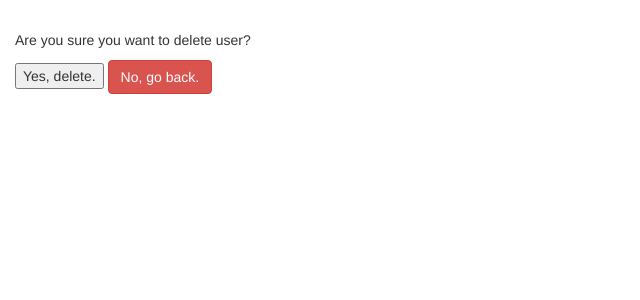
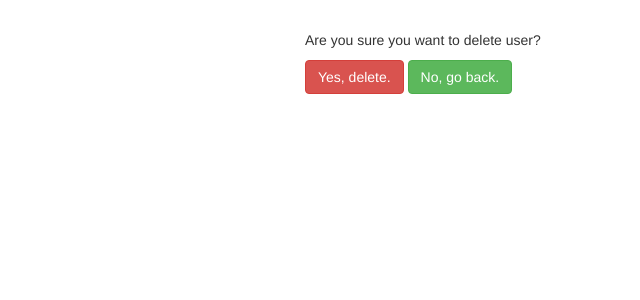
Before and after one commit to malaszowskirepo/MiloProject, a Django app: page /miloapp/delete-user/19 in a window 1280 px wide. Shown: the top 300 px of the page, without its empty margins (0-640 px from the left). Run offline with Django 3.2, Linux system fonts and the light colour scheme; data comes from the database, SQL or seed files in the repository; both versions use the stored data as it was after the commit; some libraries are stand-ins or nearby versions.

Commit message:
final commit

```diff
--- a/MiloApplication/templatetags/user_tags.py
+++ b/MiloApplication/templatetags/user_tags.py
@@ -13,7 +13,6 @@ def is_under_13(birthdate):
 
 @register.simple_tag
 def bizz_fuzz(number):
-    print("test" + str(number))
     if number % 3 == 0 and number % 5 == 0:
         return "BizzFuzz"
     elif number % 3 == 0:
--- a/MiloProject/settings.py
+++ b/MiloProject/settings.py
@@ -124,3 +124,5 @@ AUTH_USER_MODEL = 'MiloApplication.MyUser'
 STATIC_URL = '/static/'
 
 STATIC_ROOT = os.path.join(BASE_DIR, 'static')
+
+CRISPY_TEMPLATE_PACK = 'bootstrap4'
--- a/templates/MiloApplication/delete-user.html
+++ b/templates/MiloApplication/delete-user.html
@@ -4,10 +4,12 @@
 {% endblock %}
 <h1>Delete Reservation</h1>
 {% block body %}
-<p>Are you sure you want to delete user?</p>
-    <form action="{% url 'milo_app:delete-user' view.kwargs.pk %}" method="POST">
-        {% csrf_token %}
-        <button type="submit">Yes, delete.</button>
-        <a class="btn btn-danger" href="{% url "milo_app:all-users" %}" role="button">No, go back.</a>
-    </form>
+    <div class="container" style="padding-right: 20%; padding-left: 20%">
+    <p>Are you sure you want to delete user?</p>
+        <form action="{% url 'milo_app:delete-user' view.kwargs.pk %}" method="POST">
+            {% csrf_token %}
+            <button type="submit" class="btn btn-danger">Yes, delete.</button>
+            <a class="btn btn-success" href="{% url "milo_app:all-users" %}" role="button">No, go back.</a>
+        </form>
+    </div>
 {% endblock %}
--- a/templates/MiloApplication/user-list.html
+++ b/templates/MiloApplication/user-list.html
@@ -15,7 +15,7 @@
             <p style="font-size: 20px">{{ user.username }} - {{ flag }} - {{ bizzfuzz }}</p>
         <a class="btn btn-success" href="{% url 'milo_app:edit-user' user.pk %}">Edit User</a>
         <a class="btn btn-danger" href="{% url 'milo_app:delete-user' user.pk %}">Delete User</a>
-        <a class="btn btn-success" href="{% url 'milo_app:user-details' user.pk %}">Show Details</a>
+        <a class="btn btn-warning" href="{% url 'milo_app:user-details' user.pk %}">Show Details</a>
     {% empty %}
         <li>No users yet.</li>
     {% endfor %}
--- a/templates/base.html
+++ b/templates/base.html
@@ -17,7 +17,6 @@
 </head>
 <body>
     <div class="container" style=" min-width: 100%; margin-top: 30px">
-    {% load crispy_forms_tags %}
         {% block body %}
 
         {% endblock %}
```
Also changed, not shown: requirements.txt (added, +11 -0 lines), templates/MiloApplication/add-user.html (+7 -5 lines), templates/MiloApplication/edit-user.html (+8 -5 lines), db.sqlite3.
